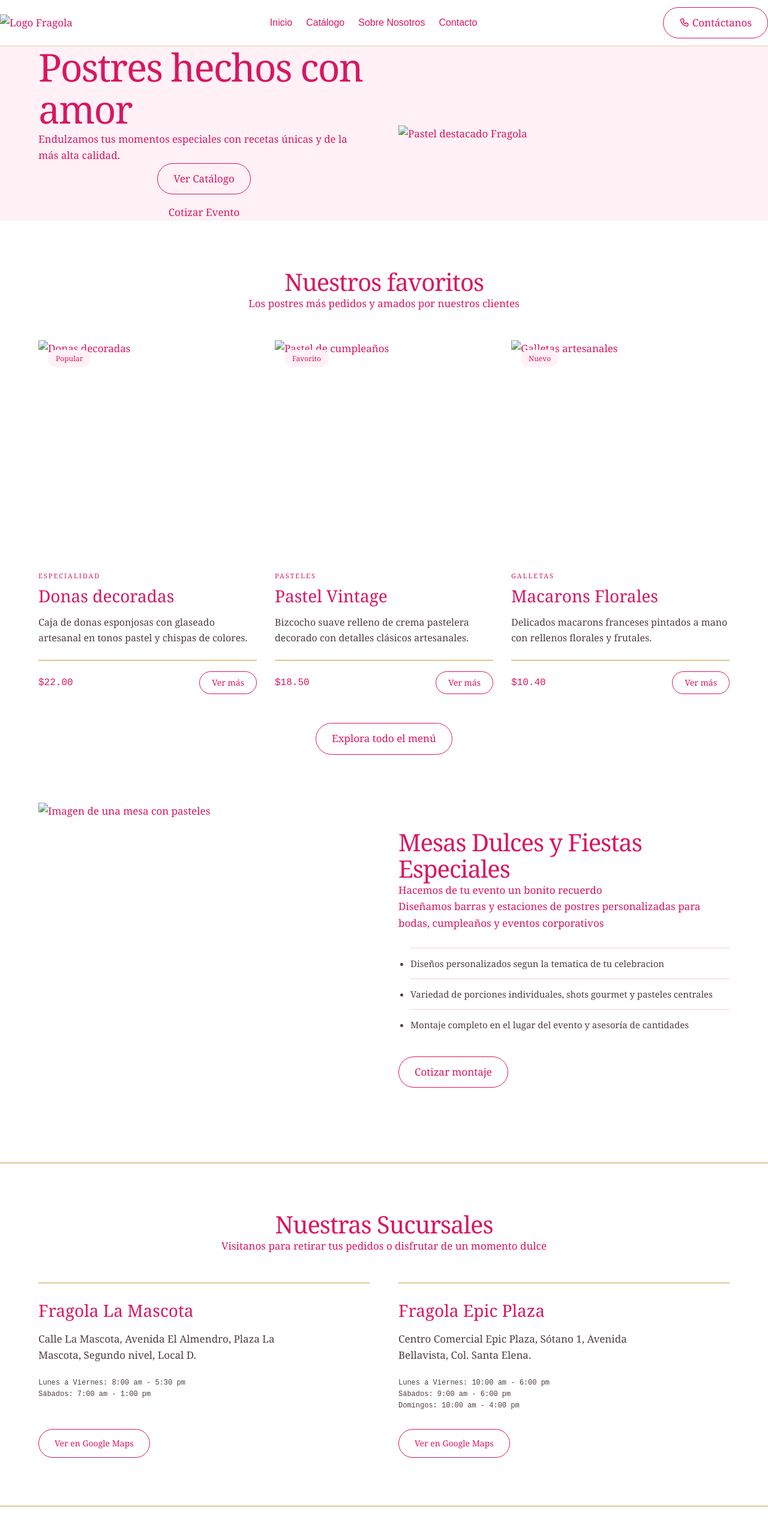
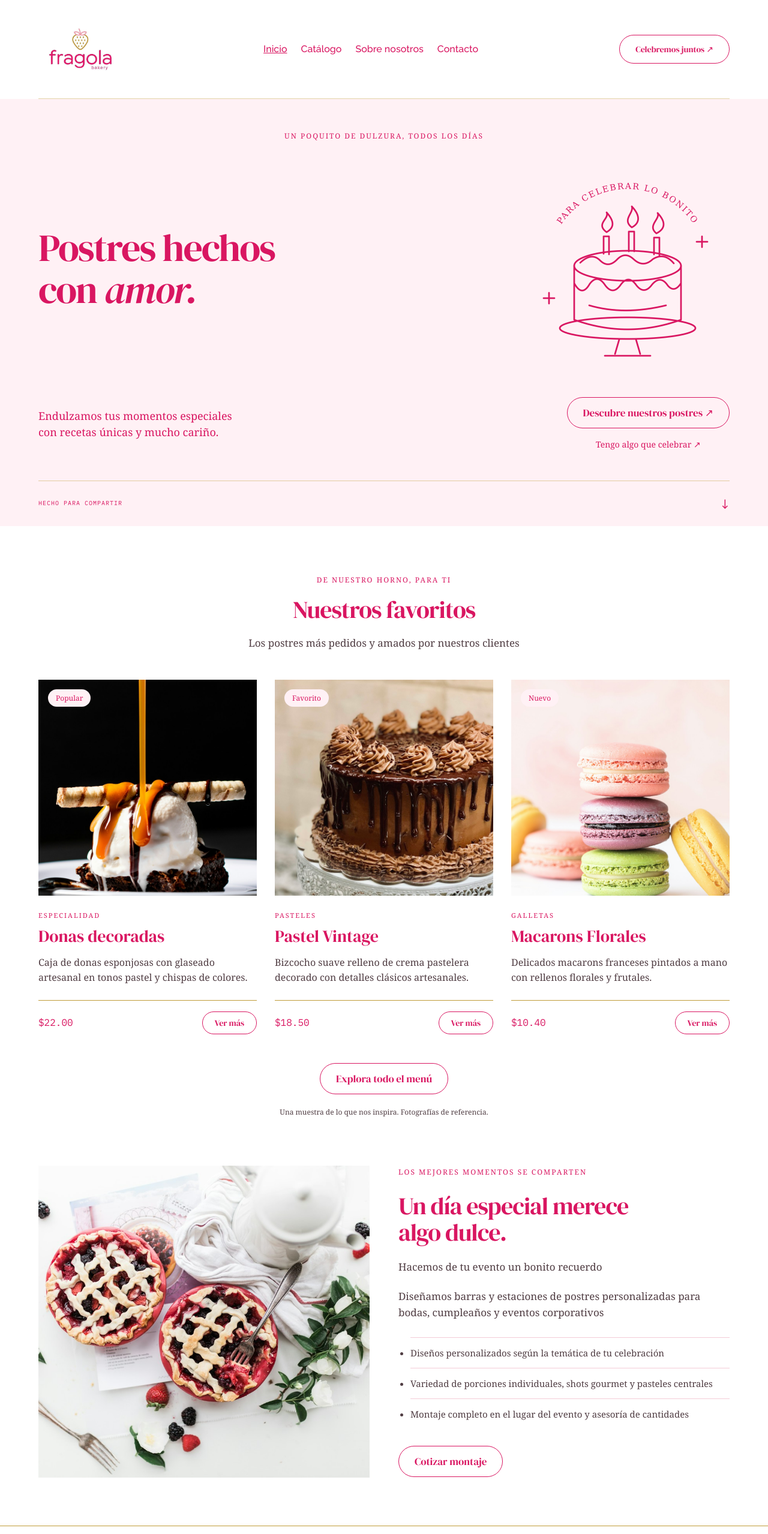
Before and after one commit to camayarengifo5158/Desafio-Practico-1---Carlos-Amaya-Fernando-Calvo-Gabriel-Mendez, a plain HTML site: page index.html in a window 1280 px wide. Shown: the top 2557 px of the page at 60% size. Drawn offline with nearby package versions, Linux system fonts and the light colour scheme; files that its build step writes are made by us from their sources.

Commit message:
Refactor index.html for improved structure and content
Updated the structure and content of the HTML file, including meta tags, header, navigation, main sections, and footer. Enhanced accessibility and improved styling references.

```diff
--- a/index.html
+++ b/index.html
@@ -1,196 +1,308 @@
 <!DOCTYPE html>
 <html lang="es">
-
  <head>
-    <meta charset="UTF-8">
-    <meta name="viewport" content="width=device-width, initial-scale=1.0">
-    <title>Fragola Postres</title>
-    <link rel="stylesheet" href="https://cdn.jsdelivr.net/npm/@tabler/icons@latest/tabler-icons.min.css">
-    <link rel="stylesheet" href="css/style.css">
+  <meta charset="utf-8"/>
+  <meta content="width=device-width, initial-scale=1.0" name="viewport"/>
+  <title>
+   Fragola · Postres y momentos especiales
+  </title>
+  <link href="style.css" rel="stylesheet"/>
+  <meta content="Postres artesanales y mesas dulces para tus momentos especiales. Conoce los favoritos de Fragola y nuestras sucursales." name="description"/>
+  <link href="https://fonts.googleapis.com/css2?family=DM+Serif+Display:ital@0;1&amp;family=IBM+Plex+Mono:wght@400&amp;family=Raleway:wght@500&amp;display=swap" rel="stylesheet"/>
  </head>
-
  <body>
-    <nav>
-        <div class="nav-container">
-            <a href="index.html" class="logo">
-                <img class="logo-icon" src="img/Fragola-logo.jpeg" alt="Logo Fragola">
+  <header class="cabecera">
+   <nav aria-label="Navegación principal" class="nav-container contenedor">
+    <a aria-label="Fragola, inicio" class="logo" href="index.html">
+     <img alt="Fragola bakery" src="img/logo-fragola.png"/>
     </a>
-
     <ul class="nav-menu">
-                <li class="nav-item">
-                    <a href="index.html" class="nav-link active">
+     <li>
+      <a class="activo" href="index.html">
        Inicio
       </a>
      </li>
-                <li class="nav-item">
-                    <a href="catalogo.html" class="nav-link">
+     <li>
+      <a href="catalogo.html">
        Catálogo
       </a>
      </li>
-                <li class="nav-item">
-                    <a href="sobreNosotros.html" class="nav-link">
-                        Sobre Nosotros
+     <li>
+      <a href="sobreNosotros.html">
+       Sobre nosotros
       </a>
      </li>
-                <li class="nav-item">
-                    <a href="contacto.html" class="nav-link">
+     <li>
+      <a href="contacto.html">
        Contacto
       </a>
      </li>
     </ul>
-
-            <a class="cta-button" href="whatsapp.html">
-                <i class="ti ti-phone icon"></i> Contáctanos
+    <a class="cta-button boton-navegacion" href="#eventos">
+     Celebremos juntos
+     <span>
+      ↗
+     </span>
+    </a>
+   </nav>
+  </header>
+  <main id="contenido">
+   <section class="portada">
+    <div class="contenedor portada-interior">
+     <p class="sobretitulo">
+      UN POQUITO DE DULZURA, TODOS LOS DÍAS
+     </p>
+     <div class="portada-centro">
+      <h1 id="titulo-portada">
+       Postres hechos
+       <br/>
+       con
+       <span class="titulo-cursiva">
+        amor.
+       </span>
+      </h1>
+      <div class="portada-ilustracion">
+       <img alt="Ilustración de un pastel con velas y la frase Para celebrar lo bonito" src="img/ilustracion-pastel.png"/>
+      </div>
+     </div>
+     <div class="portada-inferior">
+      <p>
+       Endulzamos tus momentos especiales
+       <br/>
+       con recetas únicas y mucho cariño.
+      </p>
+      <div class="portada-botones">
+       <a class="boton-primario" href="#favoritos">
+        Descubre nuestros postres
+        <span>
+         ↗
+        </span>
+       </a>
+       <a class="enlace-simple" href="#eventos">
+        Tengo algo que celebrar ↗
        </a>
       </div>
-    </nav>
-
-    <main>
-        <!-- SECCIÓN PORTADA (FLEXBOX A DOS COLUMNAS) -->
-        <section class="portada">
-            <div class="contenedor dos-columnas">
-                <div class="columna-texto">
-                    <h1>Postres hechos con amor</h1>
-                    <p>Endulzamos tus momentos especiales con recetas únicas y de la más alta calidad.</p>
-                    <div class="portada-botones">
-                        <a href="catalogo.html" class="boton-primario">Ver Catálogo</a>
-                        <a href="https://wa.me/TUNUMERO" target="_blank" class="boton-secundario">Cotizar Evento</a>
      </div>
-                </div>
-                <div class="columna-imagen">
-                    <img src="../img/postre-1.png" alt="Pastel destacado Fragola">
-                </div>
+     <a class="seguir" href="#favoritos">
+      HECHO PARA COMPARTIR
+      <span>
+       ↓
+      </span>
+     </a>
     </div>
    </section>
-
-        <!-- SECCIÓN DESTACADOS (3 TARJETAS EN FILA HORIZONTAL) -->
-        <section class="destacados">
+   <section class="destacados" id="favoritos">
     <div class="contenedor">
      <div class="destacados-encabezado">
-                    <h2>Nuestros favoritos</h2>
-                    <p>Los postres más pedidos y amados por nuestros clientes</p>
+      <p class="sobretitulo">
+       DE NUESTRO HORNO, PARA TI
+      </p>
+      <h2>
+       Nuestros favoritos
+      </h2>
+      <p class="descripcion-seccion">
+       Los postres más pedidos y amados por nuestros clientes
+      </p>
      </div>
-
-                <!-- CONTENEDOR EN FILA HORIZONTAL -->
      <div class="fila-destacados">
-                    <!-- Tarjeta 1 -->
       <article class="tarjeta">
        <div class="tarjeta-imagen">
-                            <span class="etiqueta-tarjeta">Popular</span>
-                            <img src="../img/postre-9.png" alt="Donas decoradas">
+        <span class="etiqueta-tarjeta">
+         Popular
+        </span>
+        <img alt="Donas con glaseado y chispas de colores, fotografía de referencia" height="1000" src="img/donas.jpg" width="900"/>
        </div>
        <div class="tarjeta-contenido">
-                            <span class="tarjeta-categoria">Especialidad</span>
-                            <h3>Donas decoradas</h3>
-                            <p>Caja de donas esponjosas con glaseado artesanal en tonos pastel y chispas de colores.</p>
+        <span class="tarjeta-categoria">
+         Especialidad
+        </span>
+        <h3>
+         Donas decoradas
+        </h3>
+        <p>
+         Caja de donas esponjosas con glaseado artesanal en tonos pastel y chispas de colores.
+        </p>
         <div class="tarjeta-pie">
-                                <span class="precio">$22.00</span>
-                                <a href="catalogo.html" class="boton-tarjeta">Ver más</a>
+         <span class="precio">
+          $22.00
+         </span>
+         <a aria-label="Ver Donas decoradas" class="boton-tarjeta" href="catalogo.html">
+          Ver más
+         </a>
         </div>
        </div>
       </article>
-
-                    <!-- Tarjeta 2 -->
       <article class="tarjeta">
        <div class="tarjeta-imagen">
-                            <span class="etiqueta-tarjeta">Favorito</span>
-                            <img src="../img/postre-3.png" alt="Pastel de cumpleaños">
+        <span class="etiqueta-tarjeta">
+         Favorito
+        </span>
+        <img alt="Pastel decorado, fotografía de referencia" height="1000" src="img/pastel.jpg" width="900"/>
        </div>
        <div class="tarjeta-contenido">
-                            <span class="tarjeta-categoria">Pasteles</span>
-                            <h3>Pastel Vintage</h3>
-                            <p>Bizcocho suave relleno de crema pastelera decorado con detalles clásicos artesanales.</p>
+        <span class="tarjeta-categoria">
+         Pasteles
+        </span>
+        <h3>
+         Pastel Vintage
+        </h3>
+        <p>
+         Bizcocho suave relleno de crema pastelera decorado con detalles clásicos artesanales.
+        </p>
         <div class="tarjeta-pie">
-                                <span class="precio">$18.50</span>
-                                <a href="catalogo.html" class="boton-tarjeta">Ver más</a>
+         <span class="precio">
+          $18.50
+         </span>
+         <a aria-label="Ver Pastel Vintage" class="boton-tarjeta" href="catalogo.html">
+          Ver más
+         </a>
         </div>
        </div>
       </article>
-
-                    <!-- Tarjeta 3 -->
       <article class="tarjeta">
        <div class="tarjeta-imagen">
-                            <span class="etiqueta-tarjeta">Nuevo</span>
-                            <img src="../img/postre-5.png" alt="Galletas artesanales">
+        <span class="etiqueta-tarjeta">
+         Nuevo
+        </span>
+        <img alt="Macarons de distintos colores, fotografía de referencia" height="1000" src="img/macarons.jpg" width="900"/>
        </div>
        <div class="tarjeta-contenido">
-                            <span class="tarjeta-categoria">Galletas</span>
-                            <h3>Macarons Florales</h3>
-                            <p>Delicados macarons franceses pintados a mano con rellenos florales y frutales.</p>
+        <span class="tarjeta-categoria">
+         Galletas
+        </span>
+        <h3>
+         Macarons Florales
+        </h3>
+        <p>
+         Delicados macarons franceses pintados a mano con rellenos florales y frutales.
+        </p>
         <div class="tarjeta-pie">
-                                <span class="precio">$10.40</span>
-                                <a href="catalogo.html" class="boton-tarjeta">Ver más</a>
+         <span class="precio">
+          $10.40
+         </span>
+         <a aria-label="Ver Macarons Florales" class="boton-tarjeta" href="catalogo.html">
+          Ver más
+         </a>
         </div>
        </div>
       </article>
      </div>
-
      <div class="destacados-boton-final">
-                    <a href="catalogo.html" class="cta-button">Explora todo el menú</a>
+      <a class="cta-button" href="catalogo.html">
+       Explora todo el menú
+      </a>
      </div>
+     <p class="nota-fotos">
+      Una muestra de lo que nos inspira. Fotografías de referencia.
+     </p>
     </div>
    </section>
-
-        <section class="eventos">
+   <section class="eventos" id="eventos">
     <div class="contenedor dos-columnas">
      <div class="columna-imagen">
-                    <img src="../img/postre-4.png" alt="Imagen de una mesa con pasteles">
+      <img alt="Pastel de celebración, fotografía de referencia" src="img/eventos.jpg"/>
      </div>
      <div class="columna-texto">
-                    <h2>Mesas Dulces y Fiestas Especiales</h2>
-                    <p>Hacemos de tu evento un bonito recuerdo</p>
-                    <p>Diseñamos barras y estaciones de postres personalizadas para bodas, cumpleaños y eventos corporativos</p>
-
+      <p class="sobretitulo">
+       LOS MEJORES MOMENTOS SE COMPARTEN
+      </p>
+      <h2>
+       Un día especial merece algo dulce.
+      </h2>
+      <p class="descripcion-evento">
+       Hacemos de tu evento un bonito recuerdo
+      </p>
+      <p class="descripcion-evento">
+       Diseñamos barras y estaciones de postres personalizadas para bodas, cumpleaños y eventos corporativos
+      </p>
       <ul class="lista-beneficios">
        <li>
-                            <span>Diseños personalizados segun la tematica de tu celebracion</span>
+        <span>
+         Diseños personalizados según la temática de tu celebración
+        </span>
        </li>
        <li>
-                            <span>Variedad de porciones individuales, shots gourmet y pasteles centrales</span>
+        <span>
+         Variedad de porciones individuales, shots gourmet y pasteles centrales
+        </span>
        </li>
        <li>
         Montaje completo en el lugar del evento y asesoría de cantidades
        </li>
       </ul>
-
-                    <a href="#Whatsapp" class="boton-whatsapp">Cotizar montaje</a>
+      <a class="boton-whatsapp" href="contacto.html">
+       Cotizar montaje
+      </a>
      </div>
     </div>
    </section>
-
-        <section class="sucursales">
+   <section class="sucursales" id="sucursales">
     <div class="contenedor">
      <div class="destacados-encabezado">
-                    <h2>Nuestras Sucursales</h2>
-                    <p>Visitanos para retirar tus pedidos o disfrutar de un momento dulce</p>
+      <p class="sobretitulo">
+       NOS VEMOS EN FRAGOLA
+      </p>
+      <h2>
+       Nuestras Sucursales
+      </h2>
+      <p class="descripcion-seccion">
+       Visítanos para retirar tus pedidos o disfrutar de un momento dulce
+      </p>
      </div>
-
      <div class="fila-sucursales">
       <article class="tarjeta-sucursal">
-                        <h3>Fragola La Mascota</h3>
+       <h3>
+        Fragola La Mascota
+       </h3>
        <p class="sucursal-direccion">
         Calle La Mascota, Avenida El Almendro, Plaza La Mascota, Segundo nivel, Local D.
        </p>
        <div class="sucursal-horario">
-                            <p><strong>Lunes a Viernes:</strong> 8:00 am - 5:30 pm</p>
-                            <p><strong>Sábados:</strong> 7:00 am - 1:00 pm</p>
+        <p>
+         <strong>
+          Lunes a Viernes:
+         </strong>
+         8:00 am - 5:30 pm
+        </p>
+        <p>
+         <strong>
+          Sábados:
+         </strong>
+         7:00 am - 1:00 pm
+        </p>
        </div>
-                        <a href="#GoogleMaps" target="_blank" class="boton-mapa">
+       <a class="boton-mapa" href="https://www.google.com/maps/search/?api=1&amp;query=Fragola%20La%20Mascota%20El%20Salvador" rel="noopener noreferrer" target="_blank">
         Ver en Google Maps
        </a>
       </article>
-
       <article class="tarjeta-sucursal">
-                        <h3>Fragola Epic Plaza</h3>
+       <h3>
+        Fragola Epic Plaza
+       </h3>
        <p class="sucursal-direccion">
         Centro Comercial Epic Plaza, Sótano 1, Avenida Bellavista, Col. Santa Elena.
        </p>
        <div class="sucursal-horario">
-                            <p><strong>Lunes a Viernes:</strong> 10:00 am - 6:00 pm</p>
-                            <p><strong>Sábados:</strong> 9:00 am - 6:00 pm</p>
-                            <p><strong>Domingos:</strong> 10:00 am - 4:00 pm</p>
+        <p>
+         <strong>
+          Lunes a Viernes:
+         </strong>
+         10:00 am - 6:00 pm
+        </p>
+        <p>
+         <strong>
+          Sábados:
+         </strong>
+         9:00 am - 6:00 pm
+        </p>
+        <p>
+         <strong>
+          Domingos:
+         </strong>
+         10:00 am - 4:00 pm
+        </p>
        </div>
-                        <a href="#GoogleMaps" target="_blank" class="boton-mapa">
+       <a class="boton-mapa" href="https://www.google.com/maps/search/?api=1&amp;query=Fragola%20Epic%20Plaza%20El%20Salvador" rel="noopener noreferrer" target="_blank">
         Ver en Google Maps
        </a>
       </article>
@@ -198,51 +310,76 @@
     </div>
    </section>
   </main>
-
   <footer class="pie">
    <div class="contenedor fila-pie">
     <div class="columna-pie">
-                <img class="logo-fragola-pie" src="img/Fragola-logo.jpeg" alt="logo Fragola">
-                <p>Repostería artesanal creada con pasión para llenar de dulzura tus momentos más especiales</p>
+     <a class="logo logo-pie" href="index.html">
+      <img alt="Fragola bakery" src="img/logo-fragola.png"/>
+     </a>
+     <p>
+      Repostería artesanal creada con pasión para llenar de dulzura tus momentos más especiales
+     </p>
     </div>
-
     <div class="columna-pie">
-                <h4>Navegación</h4>
+     <h4>
+      Navegación
+     </h4>
      <ul class="enlaces-pie">
-                    <li><a href="index.html"><i class="ti ti-chevron-right"></i>Inicio</a></li>
-                    <li><a href="catalogo.html"><i class="ti ti-chevron-right"></i>Catálogo</a></li>
-                    <li><a href="sobreNosotros.html"><i class="ti ti-chevron-right"></i>Sobre Nosotros</a></li>
-                    <li><a href="contacto.html"><i class="ti ti-chevron-right"></i>Contacto</a></li>
+      <li>
+       <a href="index.html">
+        Inicio
+       </a>
+      </li>
+      <li>
+       <a href="catalogo.html">
+        Catálogo
+       </a>
+      </li>
+      <li>
+       <a href="sobreNosotros.html">
+        Sobre Nosotros
+       </a>
+      </li>
+      <li>
+       <a href="contacto.html">
+        Contacto
+       </a>
+      </li>
      </ul>
     </div>
-
     <div class="columna-pie contacto-pie">
-                <h4>Atención y Pedidos</h4>
+     <h4>
+      Atención y Pedidos
+     </h4>
      <ul class="lista-contacto-pie">
       <li>
-                        <i class="ti ti-brand-whatsapp icono-pie"></i>
-                        <a href="#numeroWhatsapp" target="_blank">+503 0000-0000</a>
+       <a href="contacto.html">
+        Consulta por tu pedido
+       </a>
       </li>
       <li>
-                        <i class="ti ti-brand-instagram icono-pie"></i>
-                        <a href="https://www.instagram.com/fragola.postres" target="_blank">@fragola.postres</a>
+       <a href="https://www.instagram.com/fragola.postres" rel="noopener noreferrer" target="_blank">
+        @fragola.postres
+       </a>
       </li>
       <li>
-                        <i class="ti ti-map-pin icono-pie"></i>
-                        <span>La Mascota & Epic Plaza</span>
+       <span>
+        La Mascota &amp; Epic Plaza
+       </span>
       </li>
       <li>
-                        <i class="ti ti-clock icono-pie"></i>
-                        <span>Encargos con 48h de anticipación</span>
+       <span>
+        Encargos con 48h de anticipación
+       </span>
       </li>
      </ul>
     </div>
    </div>
-
    <div class="pie-derechos">
-            <p>2026 Fragola Postres - Proyecto de Desarrollo Web</p>
+    <p>
+     2026 Fragola Postres - Proyecto de Desarrollo Web
+    </p>
    </div>
   </footer>
  </body>
-
 </html>
```
Lines whose indentation alone changed are shown as unchanged.
